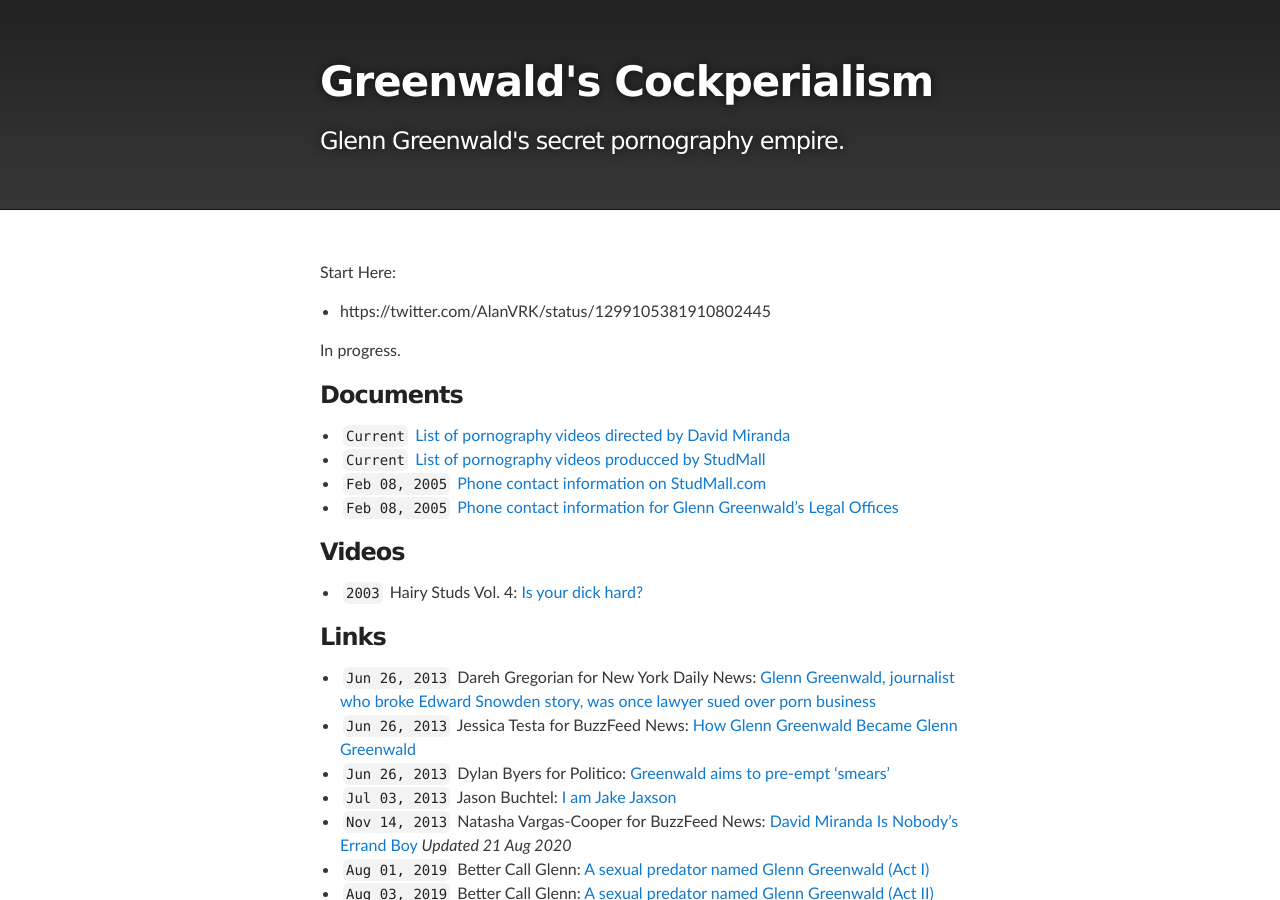
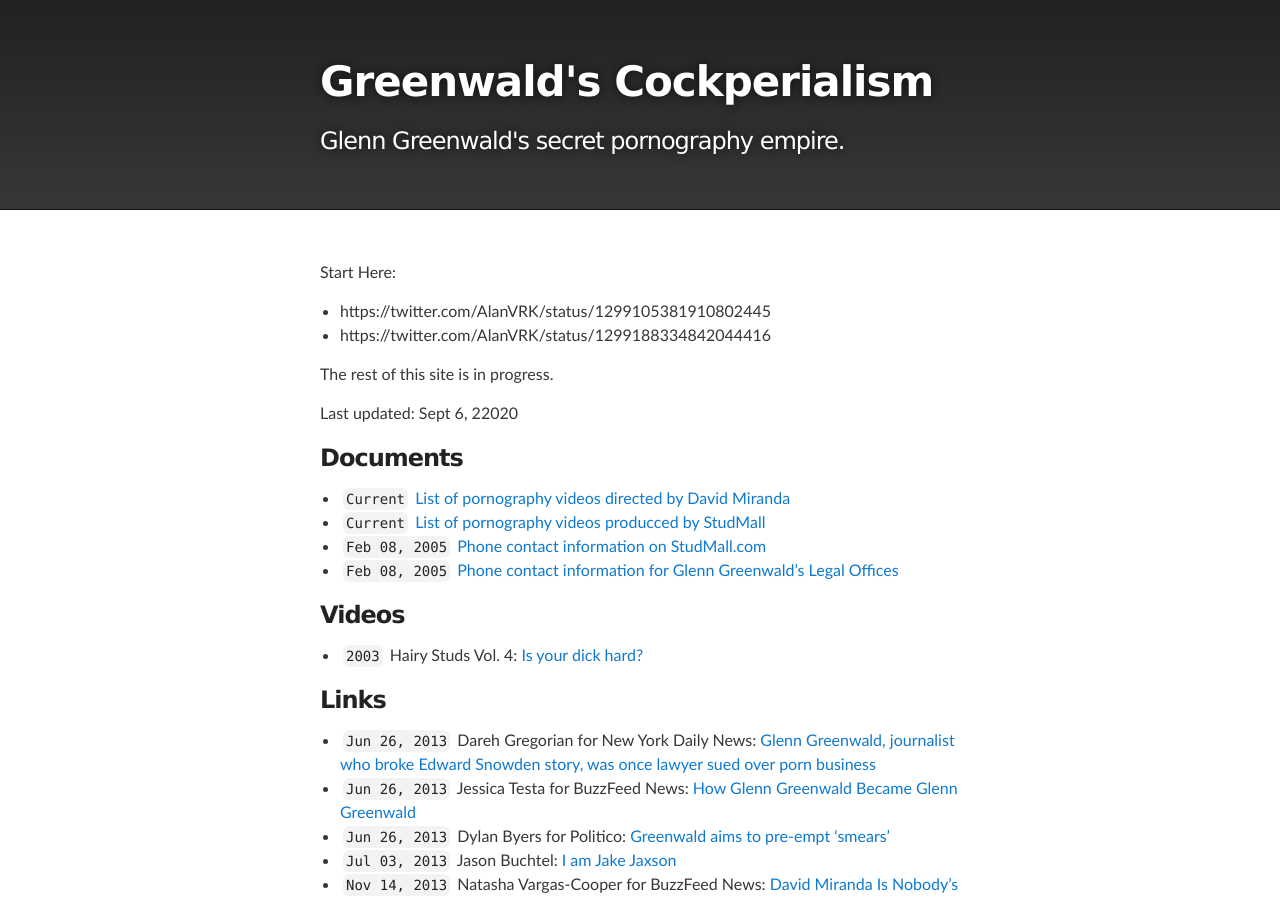
Before and after one commit to masternotions/masternotions.github.io, a Jekyll site: the page built from index.md, in a window 1280 px wide and 900 px high. Built offline with Jekyll 4.4.1, drawn with Linux system fonts in a browser that asks for light colours.

Commit message:
Update index.md

```diff
--- a/index.md
+++ b/index.md
@@ -6,8 +6,11 @@ layout: home
 Start Here:
 
 - https://twitter.com/AlanVRK/status/1299105381910802445
+- https://twitter.com/AlanVRK/status/1299188334842044416
 
-In progress.
+The rest of this site is in progress.
+
+Last updated: Sept 6, 22020
 
 ### Documents
 
```
